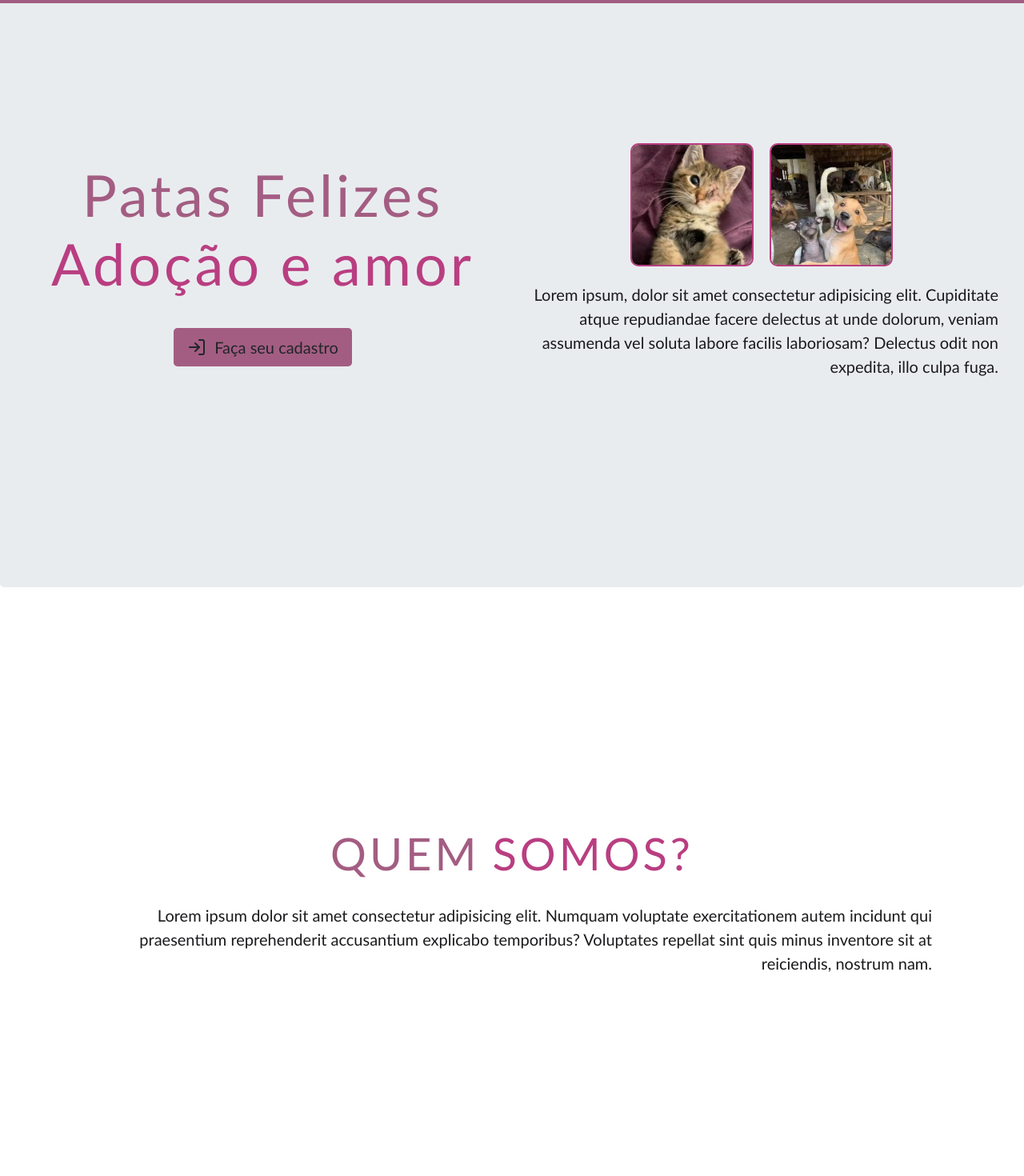
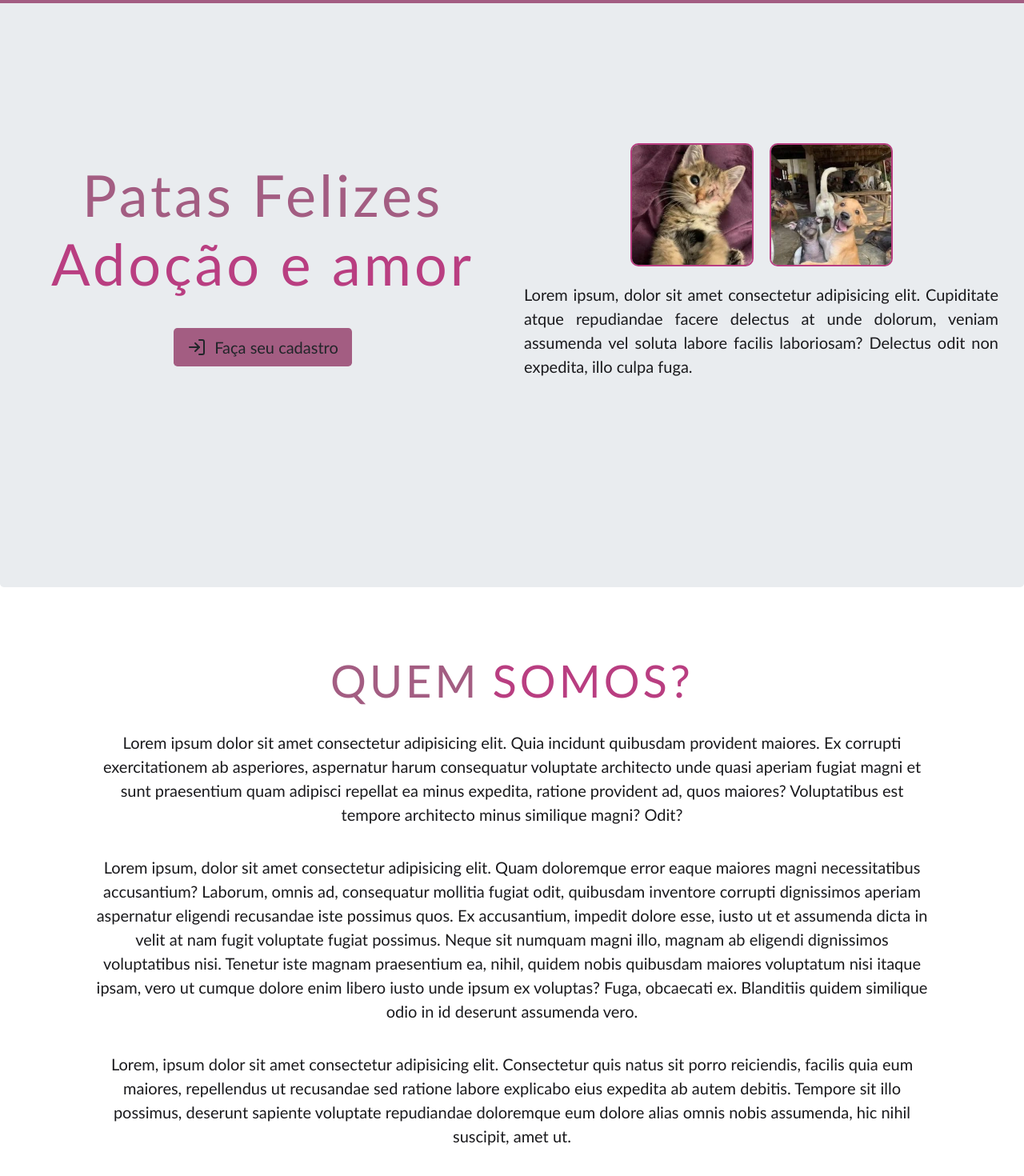
Before and after one commit to joaoflorencoJS/Patas-Felizes-Frontend, a React (Create React App) app: page / in a window 1280 px wide. Shown: the part 66-1536 px from the top of the page at 80% size. Built offline with nearby package versions, Linux system fonts and the light colour scheme.

Commit message:
Dividindo a page Home em vários componentes menores, para que assim seja mais fácil de dar manutenção futuramente e também cumprir as boas práticas de programação.

```diff
--- /dev/null
+++ b/src/components/HomeSections/Main/index.js
@@ -0,0 +1,46 @@
+import React from 'react';
+import { Link } from 'react-router-dom';
+import { LuLogIn } from 'react-icons/lu';
+import {
+  DivImg,
+  HomeContent,
+  Img,
+  LandingContainer,
+  SpanPrimaryColor,
+  SpanTerciaryColor,
+} from './styled';
+import homeCat from './imgs/homeCat150.webp';
+import homeDog from './imgs/homeDog150.webp';
+
+export default function LandingHomePageMain() {
+  return (
+    <LandingContainer className="jumbotron mb-0">
+      <div className="row">
+        <HomeContent className="col-md">
+          <h1 className="d-flex flex-column align-items-center display-3">
+            <SpanPrimaryColor>Patas Felizes</SpanPrimaryColor>
+            <SpanTerciaryColor>Adoção e amor</SpanTerciaryColor>
+          </h1>
+
+          <Link to="/register" className="btn btn-lg">
+            <LuLogIn size={24} />
+            Faça seu cadastro
+          </Link>
+        </HomeContent>
+        <HomeContent className="col-md">
+          <DivImg className="gap-20">
+            <Img src={homeCat} alt="" className="img-fluid" />
+            <Img src={homeDog} alt="" className="img-fluid" />
+          </DivImg>
+
+          <p className="lead text-justify">
+            Lorem ipsum, dolor sit amet consectetur adipisicing elit. Cupiditate
+            atque repudiandae facere delectus at unde dolorum, veniam assumenda
+            vel soluta labore facilis laboriosam? Delectus odit non expedita,
+            illo culpa fuga.
+          </p>
+        </HomeContent>
+      </div>
+    </LandingContainer>
+  );
+}
--- /dev/null
+++ b/src/components/HomeSections/Main/styled.js
@@ -0,0 +1,55 @@
+import styled from 'styled-components';
+import * as colors from '../../../config/colors';
+
+export const LandingContainer = styled.section`
+  height: 100vh;
+  display: flex;
+  justify-content: center;
+  align-items: center;
+`;
+
+export const HomeContent = styled.div`
+  display: flex;
+  flex-direction: column;
+  align-items: center;
+  justify-content: center;
+  gap: 20px;
+
+  a {
+    display: flex;
+    align-items: center;
+    gap: 10px;
+    margin: 10px;
+    outline: none;
+    transition: all 300ms;
+    background: ${colors.primaryColor};
+  }
+
+  button {
+    display: flex;
+    gap: 10px;
+    margin: 10px;
+    outline: none;
+    transition: all 300ms;
+  }
+`;
+
+export const SpanPrimaryColor = styled.span`
+  color: ${colors.primaryColor};
+  letter-spacing: 4px;
+`;
+
+export const SpanTerciaryColor = styled.span`
+  color: ${colors.terciaryColor};
+  letter-spacing: 4px;
+`;
+
+export const DivImg = styled.div`
+  display: flex;
+  gap: 20px;
+`;
+
+export const Img = styled.img`
+  border-radius: 10px;
+  border: 2px solid ${colors.terciaryColor};
+`;
--- /dev/null
+++ b/src/components/HomeSections/WhoWeAre/index.js
@@ -0,0 +1,6 @@
+import React from 'react';
+import something from './styled';
+
+export default function LandingHomePageMain() {
+  return <p>Test</p>;
+}
--- /dev/null
+++ b/src/components/HomeSections/WhoWeAre/styled.js
@@ -0,0 +1,2 @@
+import styled from 'styled-components';
+import * as colors from '../../../config/colors';
--- a/src/pages/Home/index.js
+++ b/src/pages/Home/index.js
@@ -1,49 +1,17 @@
 import React from 'react';
-import { LuLogIn } from 'react-icons/lu';
-import { Link } from 'react-router-dom';
 import { Container } from '../../styles/GlobalStyles';
 import {
-  Img,
   SpanPrimaryColor,
   SpanTerciaryColor,
   HomeContent,
-  DivImg,
   LandingContainer,
 } from './styled';
-import homeCat from './imgs/homeCat150.webp';
-import homeDog from './imgs/homeDog150.webp';
+import LandingHomePageMain from '../../components/HomeSections/Main';
 
 export default function Home() {
   return (
     <Container>
-      <LandingContainer className="jumbotron mb-0">
-        <div className="row">
-          <HomeContent className="col-md">
-            <h1 className="d-flex flex-column align-items-center display-3">
-              <SpanPrimaryColor>Patas Felizes</SpanPrimaryColor>
-              <SpanTerciaryColor>Adoção e amor</SpanTerciaryColor>
-            </h1>
-
-            <Link to="/register" className="btn btn-lg">
-              <LuLogIn size={24} />
-              Faça seu cadastro
-            </Link>
-          </HomeContent>
-          <HomeContent className="col-md">
-            <DivImg className="gap-20">
-              <Img src={homeCat} alt="" className="" />
-              <Img src={homeDog} alt="" className="img-fluid" />
-            </DivImg>
-
-            <p className="lead">
-              Lorem ipsum, dolor sit amet consectetur adipisicing elit.
-              Cupiditate atque repudiandae facere delectus at unde dolorum,
-              veniam assumenda vel soluta labore facilis laboriosam? Delectus
-              odit non expedita, illo culpa fuga.
-            </p>
-          </HomeContent>
-        </div>
-      </LandingContainer>
+      <LandingHomePageMain />
       <LandingContainer className="mb-0">
         <div className="row container">
           <HomeContent className="col-md">
@@ -52,11 +20,37 @@ export default function Home() {
               <SpanTerciaryColor>SOMOS?</SpanTerciaryColor>
             </h1>
 
-            <p className="lead">
-              Lorem ipsum dolor sit amet consectetur adipisicing elit. Numquam
-              voluptate exercitationem autem incidunt qui praesentium
-              reprehenderit accusantium explicabo temporibus? Voluptates
-              repellat sint quis minus inventore sit at reiciendis, nostrum nam.
+            <p className="lead text-center">
+              Lorem ipsum dolor sit amet consectetur adipisicing elit. Quia
+              incidunt quibusdam provident maiores. Ex corrupti exercitationem
+              ab asperiores, aspernatur harum consequatur voluptate architecto
+              unde quasi aperiam fugiat magni et sunt praesentium quam adipisci
+              repellat ea minus expedita, ratione provident ad, quos maiores?
+              Voluptatibus est tempore architecto minus similique magni? Odit?
+            </p>
+
+            <p className="lead text-center">
+              Lorem ipsum, dolor sit amet consectetur adipisicing elit. Quam
+              doloremque error eaque maiores magni necessitatibus accusantium?
+              Laborum, omnis ad, consequatur mollitia fugiat odit, quibusdam
+              inventore corrupti dignissimos aperiam aspernatur eligendi
+              recusandae iste possimus quos. Ex accusantium, impedit dolore
+              esse, iusto ut et assumenda dicta in velit at nam fugit voluptate
+              fugiat possimus. Neque sit numquam magni illo, magnam ab eligendi
+              dignissimos voluptatibus nisi. Tenetur iste magnam praesentium ea,
+              nihil, quidem nobis quibusdam maiores voluptatum nisi itaque
+              ipsam, vero ut cumque dolore enim libero iusto unde ipsum ex
+              voluptas? Fuga, obcaecati ex. Blanditiis quidem similique odio in
+              id deserunt assumenda vero.
+            </p>
+
+            <p className="lead text-center">
+              Lorem, ipsum dolor sit amet consectetur adipisicing elit.
+              Consectetur quis natus sit porro reiciendis, facilis quia eum
+              maiores, repellendus ut recusandae sed ratione labore explicabo
+              eius expedita ab autem debitis. Tempore sit illo possimus,
+              deserunt sapiente voluptate repudiandae doloremque eum dolore
+              alias omnis nobis assumenda, hic nihil suscipit, amet ut.
             </p>
           </HomeContent>
         </div>
```
Also changed, not shown: src/components/HomeSections/Main/imgs/homeCat150.webp (renamed from src/pages/Home/imgs/homeCat150.webp), src/components/HomeSections/Main/imgs/homeDog150.webp (renamed from src/pages/Home/imgs/homeDog150.webp).
